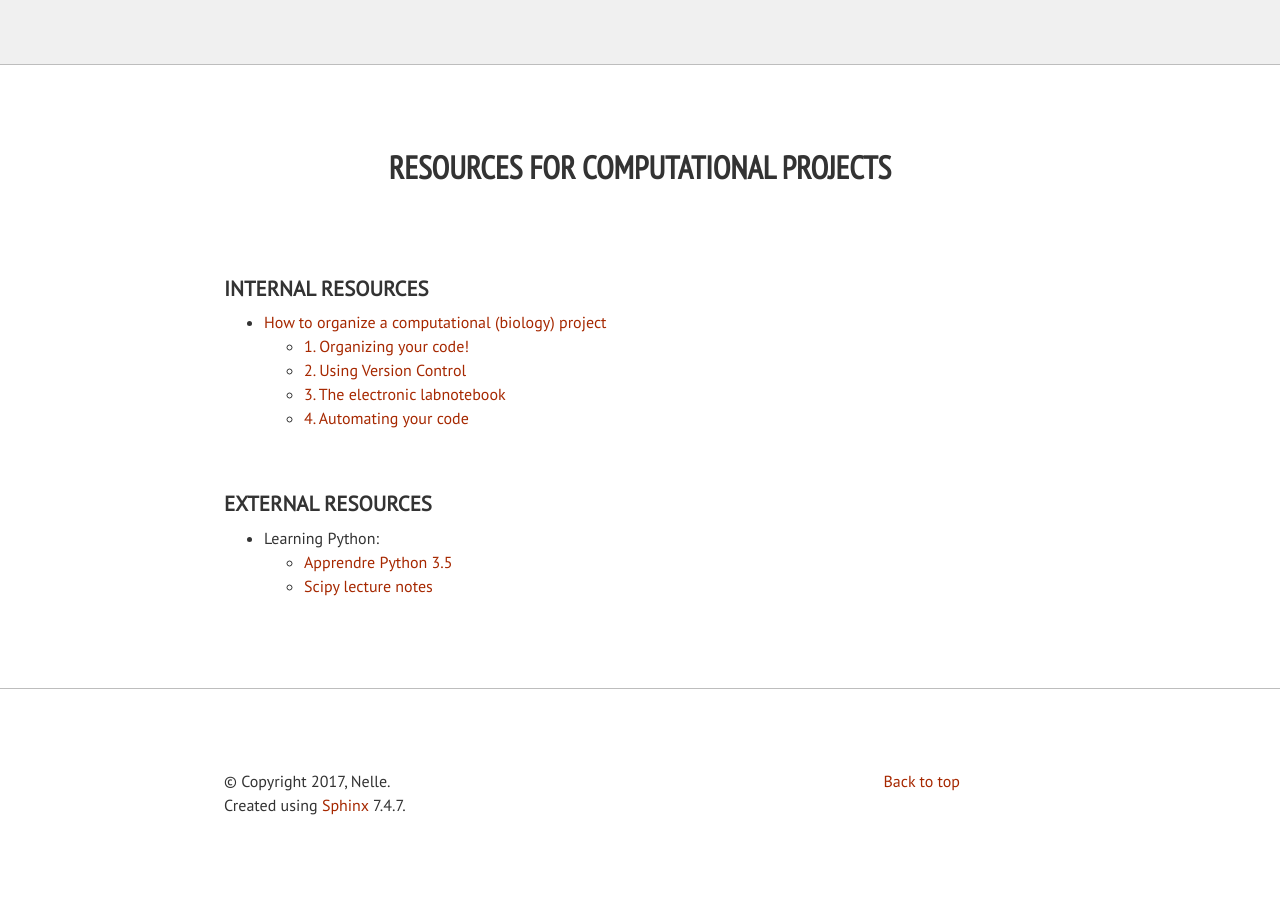
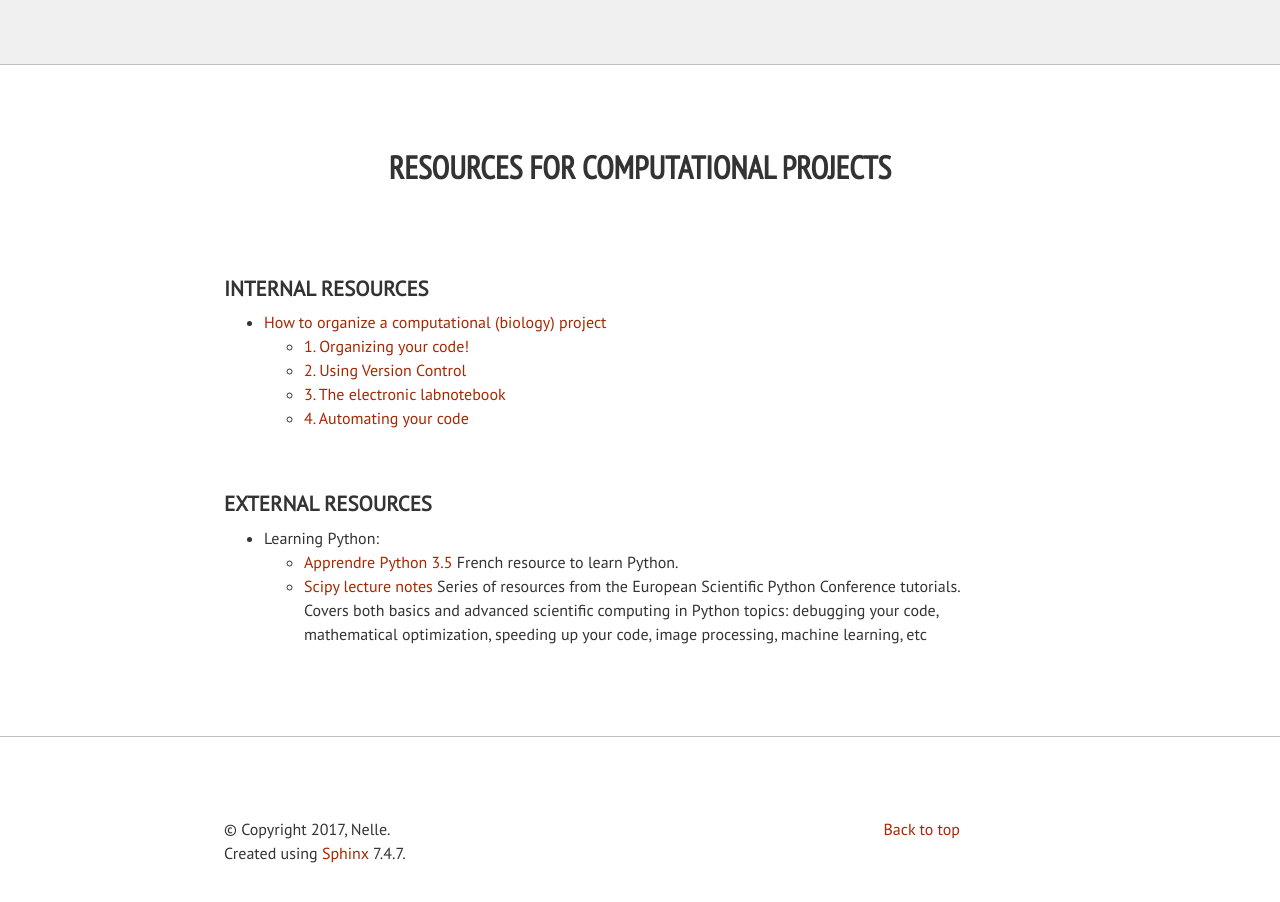
Before and after one commit to TrEE-TIMC/HOWTO-computational-project, a Sphinx documentation site: the page built from docs/index.rst, in a window 1280 px wide and 955 px high. Shown: the top 902 px of the window. Built offline with Sphinx 7.4.7, drawn with Linux system fonts in a browser that asks for light colours; formulas are drawn with MathJax 3.

Commit message:
More on external resources

```diff
--- a/docs/index.rst
+++ b/docs/index.rst
@@ -16,5 +16,11 @@ External resources
 
 - Learning Python:
 
-  - `Apprendre Python 3.5 <https://inforef.be/swi/download/apprendre_python3_5.pdf>`_
-  - `Scipy lecture notes <https://scipy-lectures.org/>`_
+  - `Apprendre Python 3.5
+    <https://inforef.be/swi/download/apprendre_python3_5.pdf>`_ French resource
+    to learn Python.
+  - `Scipy lecture notes <https://scipy-lectures.org/>`_ Series of resources
+    from the European Scientific Python Conference tutorials. Covers both
+    basics and advanced scientific computing in Python topics: debugging your
+    code, mathematical optimization, speeding up your code, image
+    processing, machine learning, etc
```
